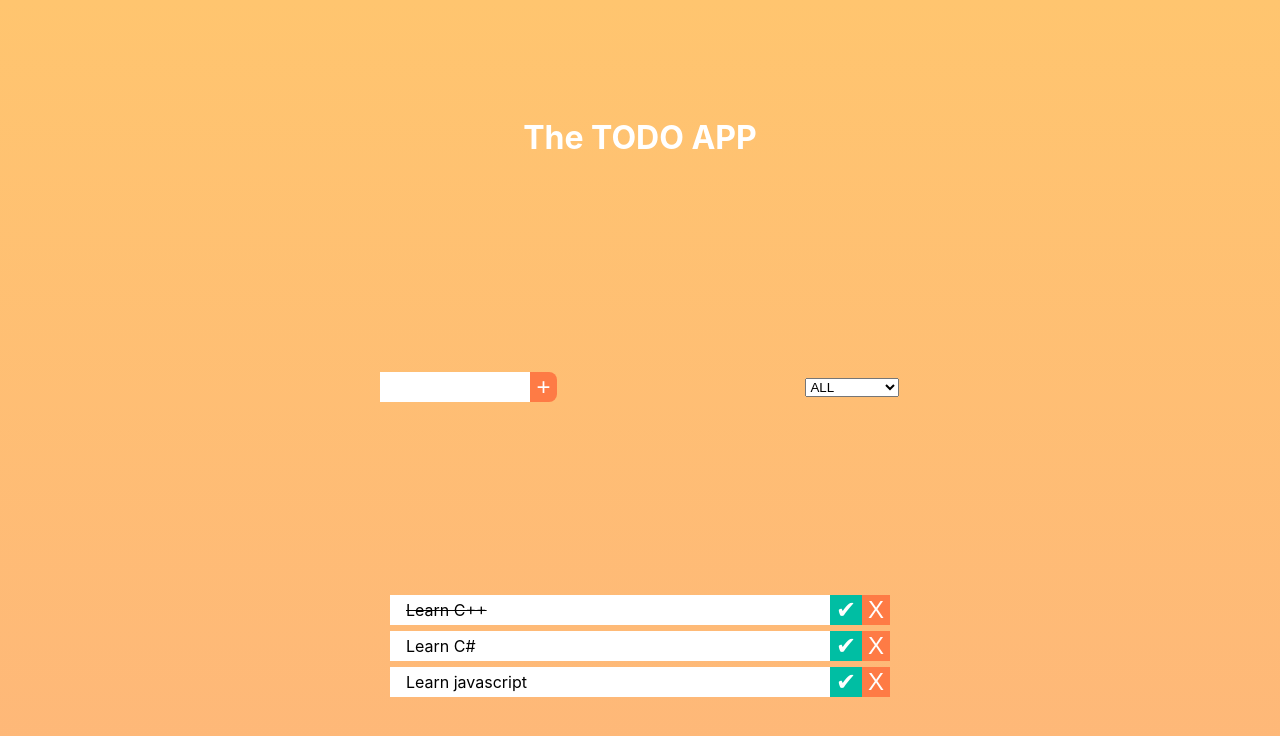
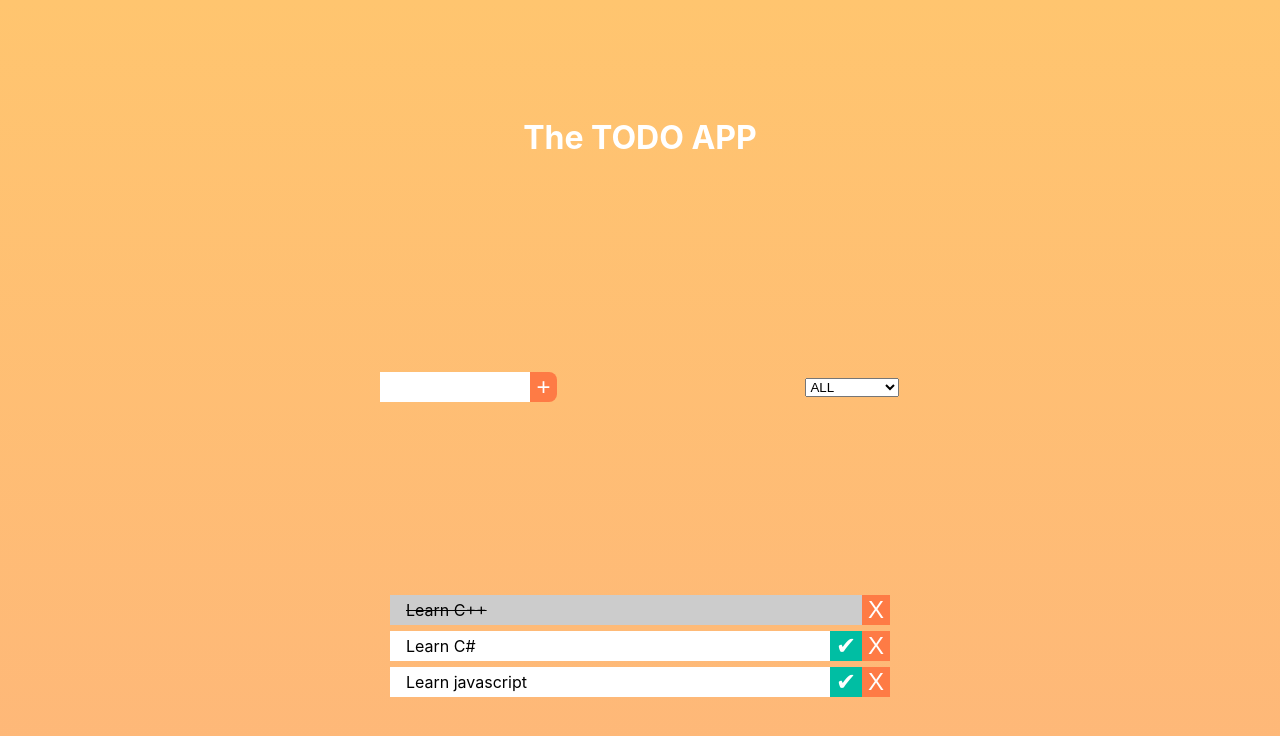
Before and after one commit to abdoashraf56/front-end-react-projects, a Next.js app: page /todo in a window 1280 px wide. Shown: the top 736 px of the page. Built offline with nearby package versions, Linux system fonts and the light colour scheme.

Commit message:
add funcationality for update and delete todo and fix some ui

```diff
--- a/components/TodoItem.js
+++ b/components/TodoItem.js
@@ -1,13 +1,32 @@
-function TodoItem({ styles, data }) {
+function TodoItem({ styles, data, update_todo, delete_todo }) {
+
+    let handle_update = () => {
+        data.compelete = true
+        update_todo(data)
+    }
+
+
+    let handle_delete = () => {
+        delete_todo(data)
+    }
+
     return (
         <div key={data.id} className={styles.todo_item_container}>
-            <div className={styles.todo}>
+            <div className={data.compelete ? styles.todo_finish : styles.todo}>
                 <div
-                    className={data.compelete ? styles.todo_finish : ""}
+                    className={data.compelete ? styles.todo_text_finish : ""}
                 >{data.text}</div>
             </div>
-            <button className={styles.done_btn}>&#10004;</button>
-            <button className={styles.delete_btn}>X</button>
+
+            {data.compelete ? (<></>) :
+                <button
+                    onClick={handle_update}
+                    className={styles.done_btn}
+                >&#10004;</button>
+            }
+
+
+            <button onClick={handle_delete} className={styles.delete_btn}>X</button>
         </div>
     );
 }
--- a/components/TodoList.js
+++ b/components/TodoList.js
@@ -1,6 +1,6 @@
 import TodoItem from "./TodoItem";
 
-function TodoList({ styles, list, filter }) {
+function TodoList({ styles, list, filter, update_todo, delete_todo }) {
 
     let filter_list = (list) => {
         if (filter == "All") return list
@@ -13,11 +13,27 @@ function TodoList({ styles, list, filter }) {
             }
         })
     }
+
+
+    //Check of the list is empty and retrun feedback
+    if(list.length == 0){
+        return (<h3 className={styles.subtitle}>It's same empty Add More TODO .. </h3>);
+    }
+
+
     return (
-        <div className={styles.todo_list_container}>
+        <div className={styles.todo_list_container} style={{
+            overflow : list.length > 5 ? "scroll" : ""
+        }}>
             {filter_list(list).map(todo => {
                 return (
-                    <TodoItem key={todo.id} data={todo} styles={styles} />
+                    <TodoItem
+                        key={todo.id}
+                        data={todo}
+                        styles={styles}
+                        update_todo={update_todo}
+                        delete_todo={delete_todo}
+                    />
                 );
             })}
         </div>
--- a/pages/todo.js
+++ b/pages/todo.js
@@ -19,6 +19,21 @@ function todo(props) {
         setTodos([...todos, todo])
     }
 
+    let update_todo_in_list = (todo) => {
+        let prev = todos.filter(t => {
+            if (t.id == todo.id) return todo
+            return t
+        })
+        setTodos([...prev]);
+    }
+
+    let delete_todo_in_list = (todo) => {
+        let prev = todos.filter(t => {
+            if (t.id != todo.id) return t
+        })
+        setTodos([...prev]);
+    }
+
     let change_filter_value = (value) => {
         setFilter(value)
     }
@@ -32,7 +47,13 @@ function todo(props) {
                 <FilterForm styles={styles} change_value={change_filter_value} />
             </div>
 
-            <TodoList styles={styles} list={todos} filter={filter_by} />
+            <TodoList
+                styles={styles}
+                list={todos}
+                filter={filter_by}
+                update_todo={update_todo_in_list}
+                delete_todo={delete_todo_in_list}
+            />
         </div>
     );
 }
--- a/styles/todo.module.scss
+++ b/styles/todo.module.scss
@@ -59,6 +59,7 @@ $btn_radius_value: 8px;
         @extend .flex_col;
         width: 80vw;
         max-width: 500px;
+        max-height: 200px;
 
         .todo_item_container {
             @extend .flex_row;
@@ -68,8 +69,17 @@ $btn_radius_value: 8px;
             align-items: stretch;
             min-height: 30px;
 
+            .todo_text_finish {
+                text-decoration: line-through;
+            }
+
             .todo_finish {
-                text-decoration: line-through;
+                background-color: darken($second_text_color, 20%);
+                flex: 3;
+                display: flex;
+                justify-content: flex-start;
+                align-items: center;
+                padding-left: 16px;
             }
 
             .todo {
@@ -96,4 +106,8 @@ $btn_radius_value: 8px;
     .title {
         color: $second_text_color;
     }
+
+    .subtitle {
+        color: $second_text_color;
+    }
 }
```
